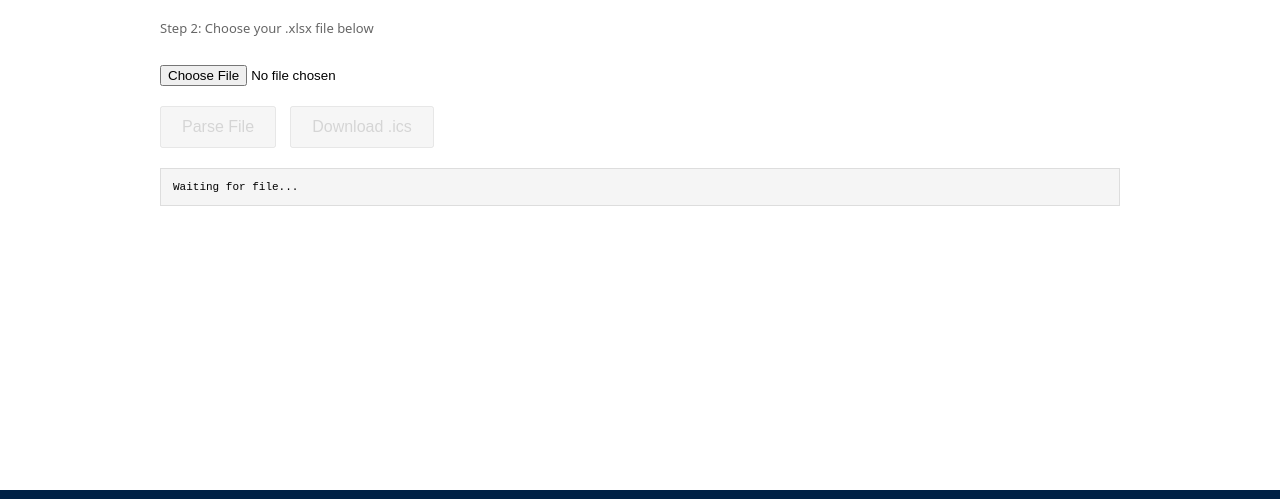
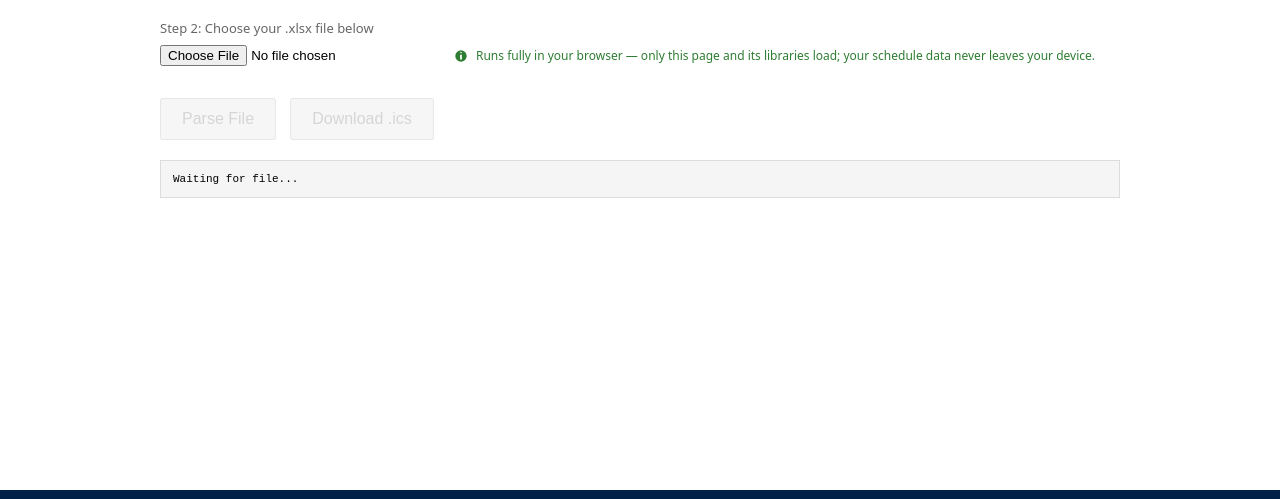
Before and after one commit to jamubc/UBC-workday-to-calendar, a plain HTML site: page index.html in a window 1280 px wide. Shown: the part 197-696 px from the top of the page. Drawn offline with Linux system fonts and the light colour scheme; a script that the page names is missing.

Commit message:
finish v1

```diff
--- a/index.html
+++ b/index.html
@@ -49,6 +49,38 @@
 
         .step-block {
             margin: 18px 0 22px;
+        }
+
+        .file-row {
+            display: flex;
+            align-items: center;
+            justify-content: center;
+            gap: 16px;
+            flex-wrap: nowrap;
+            margin: 8px 0 10px;
+        }
+
+        .privacy-note {
+            margin: 0;
+            font-size: 12px;
+            color: #2e7d32;
+            text-align: center;
+            display: flex;
+            align-items: center;
+            justify-content: center;
+            gap: 8px;
+            flex: 1 1 auto;
+        }
+
+        .privacy-icon {
+            width: 14px;
+            height: 14px;
+            fill: currentColor;
+            flex: 0 0 auto;
+        }
+
+        .file-row input[type="file"] {
+            flex: 0 0 auto;
         }
 
         h2 {
@@ -132,7 +164,7 @@
         }
 
         input[type="file"] {
-            margin: 20px 0;
+            margin: 0;
         }
 
         button {
@@ -364,6 +396,12 @@
             .footer-cta {
                 width: 100%;
             }
+
+            .file-row {
+                flex-direction: column;
+                align-items: center;
+                flex-wrap: wrap;
+            }
         }
 
         @media (min-width: 900px) {
@@ -396,7 +434,17 @@
 
         <div class="step-block">
             <p class="step-heading">Step 2: Choose your .xlsx file below</p>
-            <input type="file" id="fileInput" accept=".xlsx,.xls">
+            <div class="file-row">
+                <input type="file" id="fileInput" accept=".xlsx,.xls">
+                <p class="privacy-note">
+                    <svg class="privacy-icon" viewBox="0 0 16 16" aria-hidden="true" focusable="false">
+                        <path
+                            d="M8 1.5a6.5 6.5 0 1 0 0 13 6.5 6.5 0 0 0 0-13ZM8 3a.9.9 0 1 1 0 1.8A.9.9 0 0 1 8 3Zm1 9H7V6.5h2V12Z">
+                        </path>
+                    </svg>
+                    <span>Runs fully in your browser — only this page and its libraries load; your schedule data never leaves your device.</span>
+                </p>
+            </div>
             <br>
             <button id="parseBtn" disabled>Parse File</button>
             <button id="downloadBtn" disabled>Download .ics</button>
```
Also changed, not shown: README.md.
